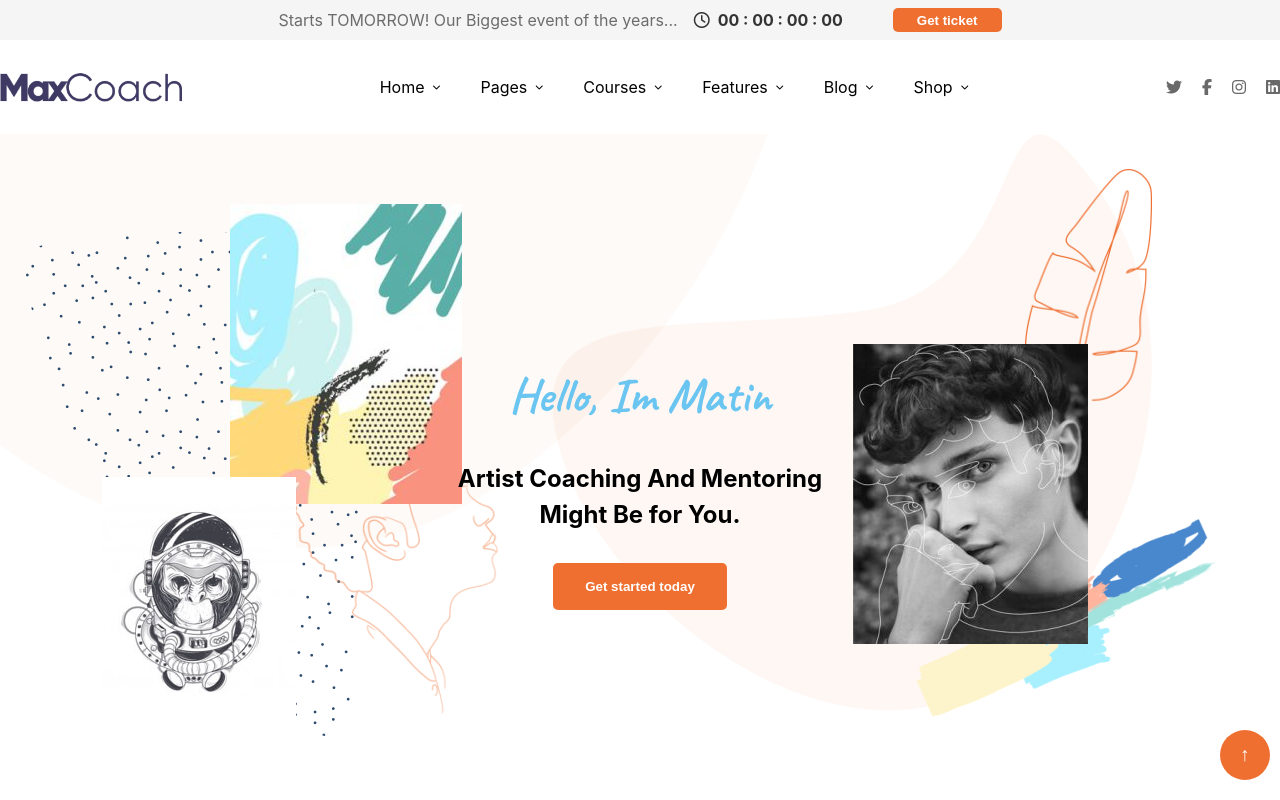
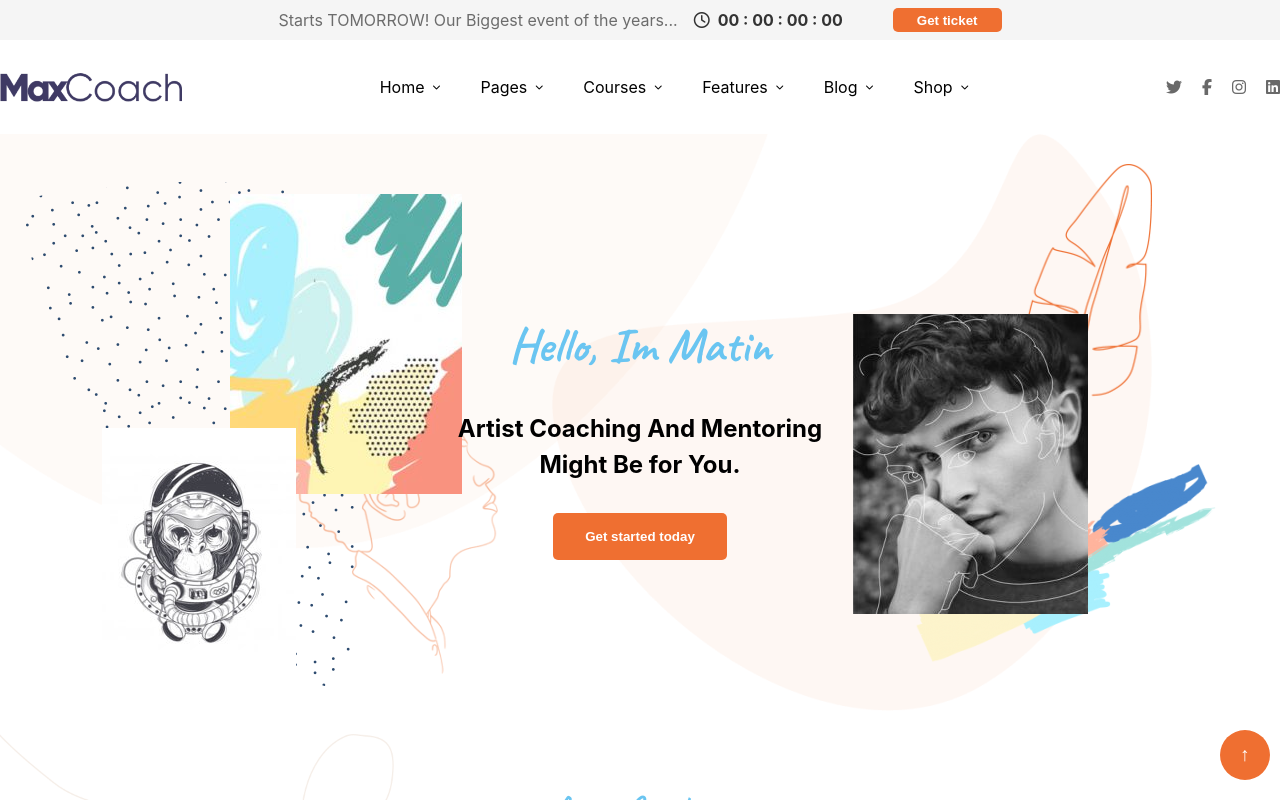
Before and after one commit to christianarca27/proj-html-vuejs, a Vue app: page / in a window 1280 px wide. Shown: the top 800 px of the page. Built offline with nearby package versions, Linux system fonts and the light colour scheme.

Commit message:
feat: ridotta altezza jumbo

```diff
--- a/src/components/AppHeader.vue
+++ b/src/components/AppHeader.vue
@@ -207,7 +207,7 @@ header {
     }
 
     #jumbo {
-        height: 700px;
+        height: 600px;
 
         display: flex;
         justify-content: center;
```
